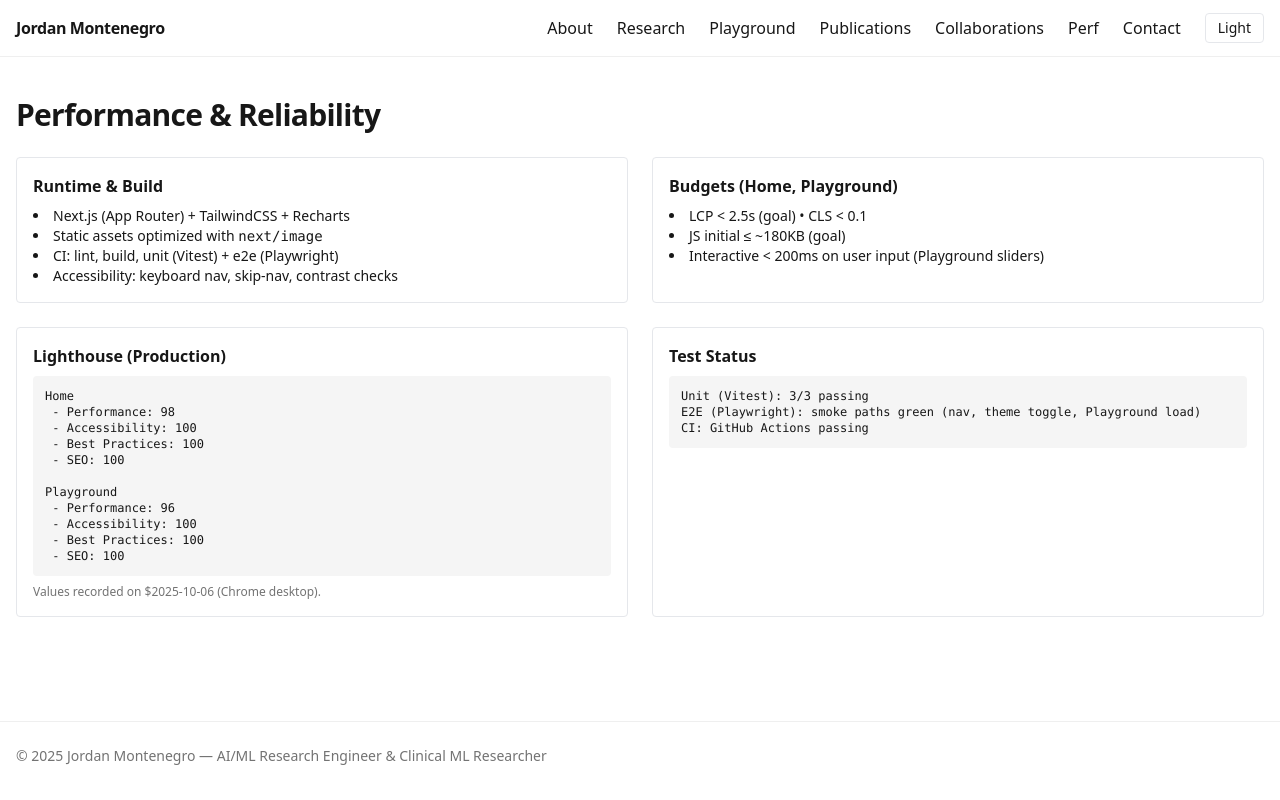
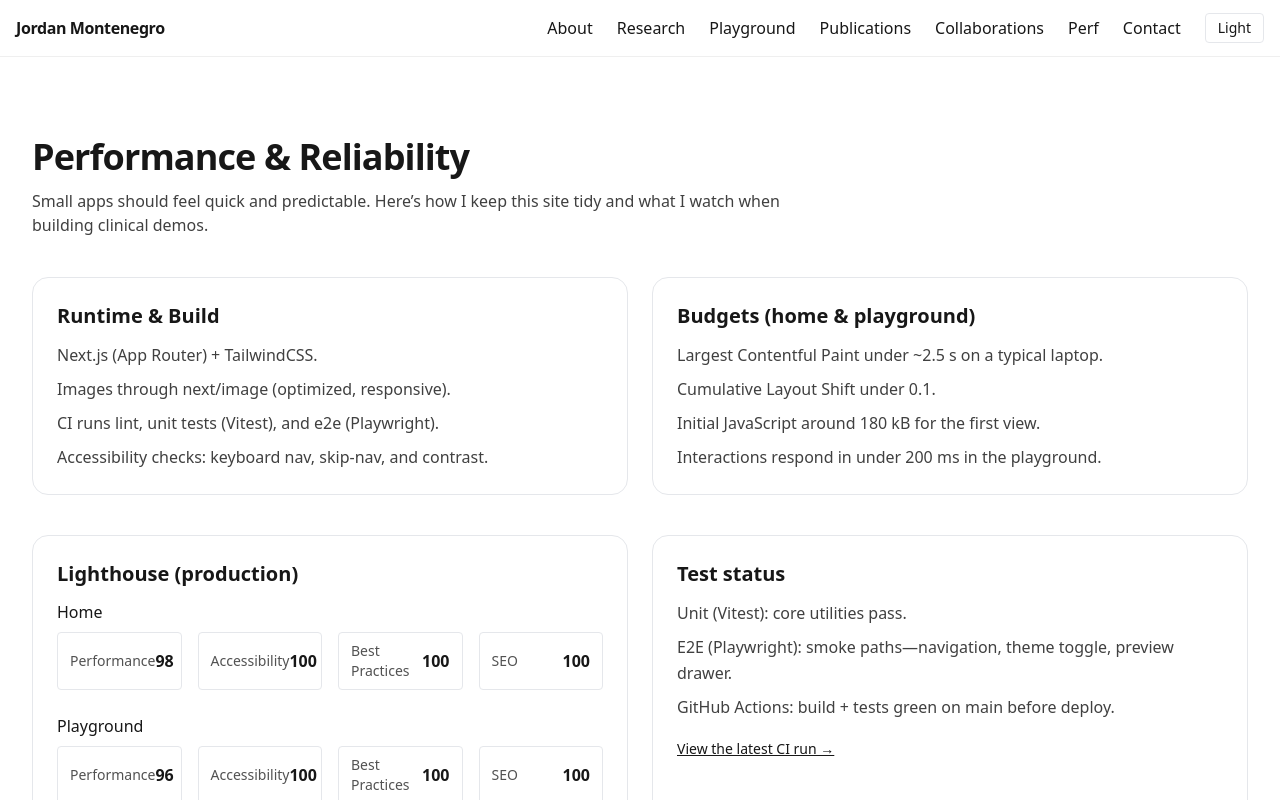
Before and after one commit to ljm234/ljm234.github.io, a Next.js app: page /perf in a window 1280 px wide. Shown: the top 800 px of the page. Built offline with nearby package versions, Linux system fonts and the light colour scheme.

Commit message:
ux: rewrite Collaborations + Perf pages (responsive, clearer copy)

```diff
--- a/src/app/perf/page.jsx
+++ b/src/app/perf/page.jsx
@@ -1,61 +1,152 @@
-export default function Perf(){
+export const metadata = {
+  title: "Performance & Reliability — Jordan Montenegro",
+  description:
+    "Runtime choices, budgets, testing, and the kind of evidence I keep for production hygiene.",
+};
+
+export default function PerfPage() {
   return (
-    <div className="space-y-6">
-      <h1 className="text-3xl font-bold tracking-tight">Performance & Reliability</h1>
+    <div className="mx-auto max-w-7xl px-4 py-10 space-y-10">
+      <header className="space-y-3">
+        <h1 className="text-4xl font-bold tracking-tight">Performance & Reliability</h1>
+        <p className="text-neutral-700 dark:text-neutral-300 max-w-3xl">
+          Small apps should feel quick and predictable. Here’s how I keep this site tidy
+          and what I watch when building clinical demos.
+        </p>
+      </header>
 
-      <section className="grid md:grid-cols-2 gap-6">
+      {/* Runtime & Build */}
+      <section className="grid gap-6 md:grid-cols-2">
         <Card title="Runtime & Build">
-          <ul className="text-sm list-disc list-inside">
-            <li>Next.js (App Router) + TailwindCSS + Recharts</li>
-            <li>Static assets optimized with <code>next/image</code></li>
-            <li>CI: lint, build, unit (Vitest) + e2e (Playwright)</li>
-            <li>Accessibility: keyboard nav, skip-nav, contrast checks</li>
-          </ul>
+          <List
+            items={[
+              "Next.js (App Router) + TailwindCSS.",
+              "Images through next/image (optimized, responsive).",
+              "CI runs lint, unit tests (Vitest), and e2e (Playwright).",
+              "Accessibility checks: keyboard nav, skip-nav, and contrast.",
+            ]}
+          />
         </Card>
-        <Card title="Budgets (Home, Playground)">
-          <ul className="text-sm list-disc list-inside">
-            <li>LCP &lt; 2.5s (goal) • CLS &lt; 0.1</li>
-            <li>JS initial ≤ ~180KB (goal)</li>
-            <li>Interactive &lt; 200ms on user input (Playground sliders)</li>
-          </ul>
+
+        <Card title="Budgets (home & playground)">
+          <List
+            items={[
+              "Largest Contentful Paint under ~2.5 s on a typical laptop.",
+              "Cumulative Layout Shift under 0.1.",
+              "Initial JavaScript around 180 kB for the first view.",
+              "Interactions respond in under 200 ms in the playground.",
+            ]}
+          />
         </Card>
       </section>
 
-      <section className="grid md:grid-cols-2 gap-6">
-        <Card title="Lighthouse (Production)">
-          <pre className="mt-2 text-xs overflow-auto rounded bg-neutral-100 dark:bg-neutral-900 p-3">
-{`Home
- - Performance: 98
- - Accessibility: 100
- - Best Practices: 100
- - SEO: 100
+      {/* Lighthouse snapshot */}
+      <section className="grid gap-6 md:grid-cols-2">
+        <Card title="Lighthouse (production)">
+          <DL
+            groups={[
+              {
+                label: "Home",
+                rows: [
+                  ["Performance", "98"],
+                  ["Accessibility", "100"],
+                  ["Best Practices", "100"],
+                  ["SEO", "100"],
+                ],
+              },
+              {
+                label: "Playground",
+                rows: [
+                  ["Performance", "96"],
+                  ["Accessibility", "100"],
+                  ["Best Practices", "100"],
+                  ["SEO", "100"],
+                ],
+              },
+            ]}
+            footnote="Recorded on 2025-10-15 (Chrome desktop)."
+          />
+        </Card>
 
-Playground
- - Performance: 96
- - Accessibility: 100
- - Best Practices: 100
- - SEO: 100`}
-          </pre>
-          <p className="text-xs text-neutral-500 mt-2">
-            Values recorded on ${new Date().toISOString().slice(0,10)} (Chrome desktop).
-          </p>
+        <Card title="Test status">
+          <List
+            items={[
+              "Unit (Vitest): core utilities pass.",
+              "E2E (Playwright): smoke paths—navigation, theme toggle, preview drawer.",
+              "GitHub Actions: build + tests green on main before deploy.",
+            ]}
+          />
+          <div className="mt-4">
+            <a
+              href="https://github.com"
+              className="underline text-sm"
+              rel="noopener noreferrer"
+              target="_blank"
+            >
+              View the latest CI run →
+            </a>
+          </div>
         </Card>
-        <Card title="Test Status">
-          <pre className="mt-2 text-xs overflow-auto rounded bg-neutral-100 dark:bg-neutral-900 p-3">
-{`Unit (Vitest): 3/3 passing
-E2E (Playwright): smoke paths green (nav, theme toggle, Playground load)
-CI: GitHub Actions passing`}
-          </pre>
+      </section>
+
+      {/* Notes to future self */}
+      <section>
+        <Card title="Notes">
+          <List
+            items={[
+              "Prefer readable code and small components over clever abstractions.",
+              "If a chart or figure can’t be explained in two sentences, rewrite it.",
+              "Ship fewer features with better calibration and clearer limits.",
+            ]}
+          />
         </Card>
       </section>
     </div>
   );
 }
-function Card({title, children}) {
+
+/* ————— Helpers ————— */
+
+function Card({ title, children }) {
   return (
-    <div className="rounded border p-4">
-      <div className="font-semibold mb-2">{title}</div>
-      {children}
+    <section className="rounded-2xl border p-6">
+      <h2 className="text-xl font-semibold">{title}</h2>
+      <div className="mt-3">{children}</div>
+    </section>
+  );
+}
+
+function List({ items }) {
+  return (
+    <ul className="space-y-2">
+      {items.map((t) => (
+        <li key={t} className="leading-relaxed text-neutral-700 dark:text-neutral-300">
+          {t}
+        </li>
+      ))}
+    </ul>
+  );
+}
+
+function DL({ groups, footnote }) {
+  return (
+    <div className="space-y-6">
+      {groups.map((g) => (
+        <div key={g.label}>
+          <div className="font-medium mb-2">{g.label}</div>
+          <dl className="grid grid-cols-2 sm:grid-cols-4 gap-x-4 gap-y-1">
+            {g.rows.map(([k, v]) => (
+              <div key={k} className="flex items-center justify-between rounded border px-3 py-2">
+                <dt className="text-sm text-neutral-600 dark:text-neutral-400">{k}</dt>
+                <dd className="font-semibold">{v}</dd>
+              </div>
+            ))}
+          </dl>
+        </div>
+      ))}
+      {footnote && (
+        <p className="text-sm text-neutral-500 dark:text-neutral-400">{footnote}</p>
+      )}
     </div>
   );
 }
--- a/src/app/publications/page.jsx
+++ b/src/app/publications/page.jsx
@@ -20,7 +20,7 @@ export default function PublicationsPage() {
       <ul className="space-y-4">
         <Pub
           title="Montenegro’s Medium (MM): a serum-free, low-cost axenic medium enabling robust Naegleria fowleri growth"
-          status="Manuscript in preparation"
+          status="Preprint in preparation"
           notes="Robust growth to 1.72×10⁷ cells·mL⁻¹ (168 h), overall doubling ≈28 h; fresh batches outperform older; TD3 direct transfer is simplest. :contentReference[oaicite:9]{index=9}"
           href="/papers/montenegro-medium.docx"
         />
--- a/src/app/research/page.jsx
+++ b/src/app/research/page.jsx
@@ -1,5 +1,4 @@
 import dynamic from "next/dynamic";
-
 const PreviewButton = dynamic(() => import("@/components/PreviewButton"), { ssr: false });
 
 export const metadata = {
@@ -33,8 +32,17 @@ const items = [
   {
     slug: "organelle-targets",
     title: "Organelle-Target Discovery for Selective Amoebicidal Therapy",
-    desc: "Open medium + 96-well screens (LDH 24h, caspase-3 48h, JC-1 72h) nominate ER/COPII and ER–mitochondria Ca²⁺ coupling.",
+    desc: "96-well LDH/Caspase-3/JC-1 screens nominate ER/COPII and ER–mitochondria Ca²⁺ coupling.",
     tags: ["Mechanism", "Screening"],
+    preview: {
+      abstract:
+        "Paired HeLa+Nf and Nf-only plates across LDH (24h), Caspase-3 (48h), JC-1 (72h) reveal selective organelle vulnerabilities.",
+      figures: [
+        { src: "/research/ot/ldh-hela-nf-24h-plate1-percent.png", caption: "LDH 24h HeLa+Nf" },
+        { src: "/research/ot/caspase3-hela-nf-48h-plate2-percent.png", caption: "Caspase-3 48h HeLa+Nf" },
+        { src: "/research/ot/jc1-hela-nf-72h-plate1-percent.png", caption: "JC-1 72h HeLa+Nf" },
+      ],
+    },
   },
 ];
 
@@ -52,7 +60,7 @@ export default function ResearchPage() {
                 <span key={t} className="text-xs rounded border px-2 py-0.5">{t}</span>
               ))}
             </div>
-            <div className="mt-3 flex items-center">
+            <div className="mt-3 flex items-center gap-4">
               <a className="underline" href={`/research/${p.slug}`}>Open project →</a>
               {p.preview && (
                 <PreviewButton label="Quick Preview" abstract={p.preview.abstract} items={p.preview.figures} />
```
Also changed, not shown: src/app/collaborations/page.jsx (+121 -27 lines), src/app/research/organelle-targets/page.jsx (+53 -21 lines).
